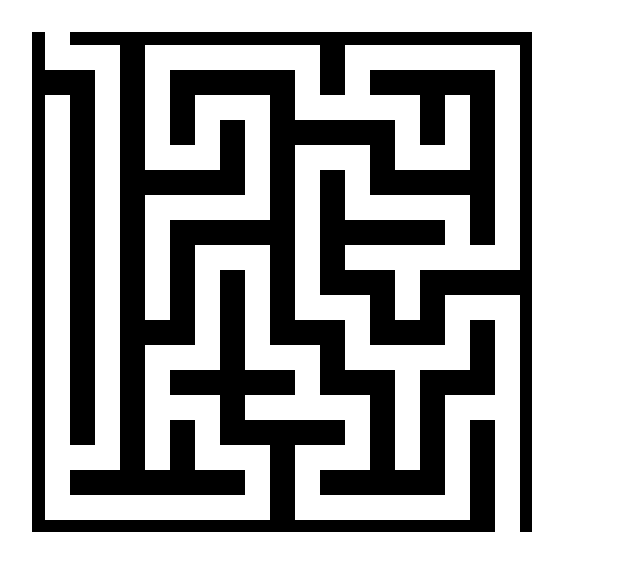
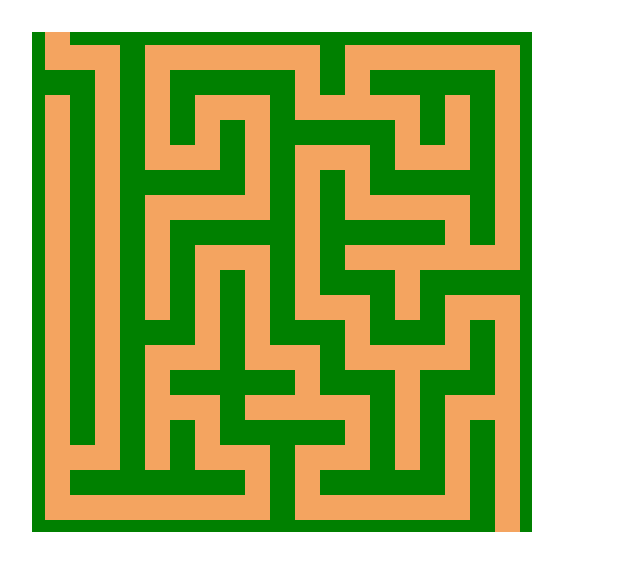
Before and after one commit to Ghostbird/a-maze, a Vue app: page / in a window 1280 px wide. Shown: the top 570 px of the page, without its empty margins (0-640 px from the left). Built offline with nearby package versions, Linux system fonts and the light colour scheme.

Commit message:
Separate SVG rendering component

```diff
--- /dev/null
+++ b/src/components/MazeSvg.vue
@@ -0,0 +1,33 @@
+<script setup lang="ts">
+import type { Room } from '@/utils/room';
+const props = withDefaults(defineProps<{
+  width: number,
+  height: number,
+  scale: number,
+  maze: Room[],
+}>(), { scale: 50 });
+</script>
+<template>
+  <svg :width="scale * width" :height="scale * height" shape-rendering="crispEdges">
+    <g v-for="room in maze" :transform="'translate(' + room.x * scale + ',' + room.y * scale + ')'"
+      :key="room.x + room.y * width">
+      <rect class="wall" :width="scale" :height="scale" />
+      <rect class="floor" :x="scale / 4" :y="scale / 4" :width="scale / 2" :height="scale / 2" />
+      <rect class="floor" v-if="room.north" :x="scale / 4" :y="-1" :width="scale / 2" :height="scale / 4 + 2" />
+      <rect class="floor" v-if="room.east" :x="scale / 4 * 3 - 1" :y="scale / 4" :width="scale / 4 + 2"
+        :height="scale / 2" />
+      <rect class="floor" v-if="room.south" :x="scale / 4" :y="scale / 4 * 3 - 1" :width="scale / 2"
+        :height="scale / 4 + 2" />
+      <rect class="floor" v-if="room.west" :x="-1" :y="scale / 4" :width="scale / 4 + 2" :height="scale / 2" />
+    </g>
+  </svg>
+</template>
+<style>
+.wall {
+  fill: green;
+}
+
+.floor {
+  fill: sandybrown;
+}
+</style>
--- a/src/components/MazeView.vue
+++ b/src/components/MazeView.vue
@@ -1,43 +1,24 @@
-<script lang="ts">
+<script setup lang="ts">
 import { generate, orthogonal, nodesRectangle, type MazeNode } from '@/utils/maze'
 import { Room } from '@/utils/room';
-export default {
-  props: {
-    width: Number,
-    height: Number
-  },
-  data() {
-    const rooms = Array.from(generate(
-      nodesRectangle(10, 10).map(node => new Room(node)),
-      orthogonal<MazeNode>(
-        (r) => r.x,
-        (r) => r.y
-      )
-    ))
-      .map(([room, neighbours]) => neighbours.reduce((room: Room, neighbour) => room.withNeighbour(neighbour), room))
-    rooms[rooms.length - 1].withExit('south', 'exit')
-    rooms[0].withExit('north', 'entrance')
-    return {
-      scale: 50,
-      maze: rooms,
-    }
-  }
-}
+import type { MazeRenderMode } from '@/utils/render';
+import MazeSvg from '@/components/MazeSvg.vue';
+const props = withDefaults(defineProps<
+  { width: number, height: number, renderMode: MazeRenderMode }>(), {
+  width: 10, height: 10, renderMode: 'svg',
+});
+const rooms = Array.from(generate(
+  nodesRectangle(props.width, props.height).map(node => new Room(node)),
+  orthogonal<MazeNode>(
+    (r) => r.x,
+    (r) => r.y
+  )
+)).map(([room, neighbours]) => neighbours.reduce((room: Room, neighbour) => room.withNeighbour(neighbour), room));
+rooms[rooms.length - 1].withExit('south', 'exit');
+rooms[0].withExit('north', 'entrance');
 </script>
 <template>
-  <svg :width="scale * width!" :height="scale * height!" shape-rendering="crispEdges">
-    <g v-for="room in maze" :transform="'translate(' + room.x * scale + ',' + room.y * scale + ')'"
-      :key="room.x + room.y * width!">
-      <rect fill="black" :width="scale" :height="scale" />
-      <rect fill="white" :x="scale / 4" :y="scale / 4" :width="scale / 2" :height="scale / 2" />
-      <rect fill="white" v-if="room.north" :x="scale / 4" :y="-1" :width="scale / 2" :height="scale / 4 + 2" />
-      <rect fill="white" v-if="room.east" :x="scale / 4 * 3 - 1" :y="scale / 4" :width="scale / 4 + 2"
-        :height="scale / 2" />
-      <rect fill="white" v-if="room.south" :x="scale / 4" :y="scale / 4 * 3 - 1" :width="scale / 2"
-        :height="scale / 4 + 2" />
-      <rect fill="white" v-if="room.west" :x="-1" :y="scale / 4" :width="scale / 4 + 2" :height="scale / 2" />
-    </g>
-  </svg>
+  <MazeSvg v-if="renderMode === 'svg'" :maze="rooms" :width="width" :height="height" />
 </template>
 <style scoped>
 </style>
--- /dev/null
+++ b/src/utils/render.ts
@@ -0,0 +1 @@
+export type MazeRenderMode = 'svg' | 'tiles'
```
